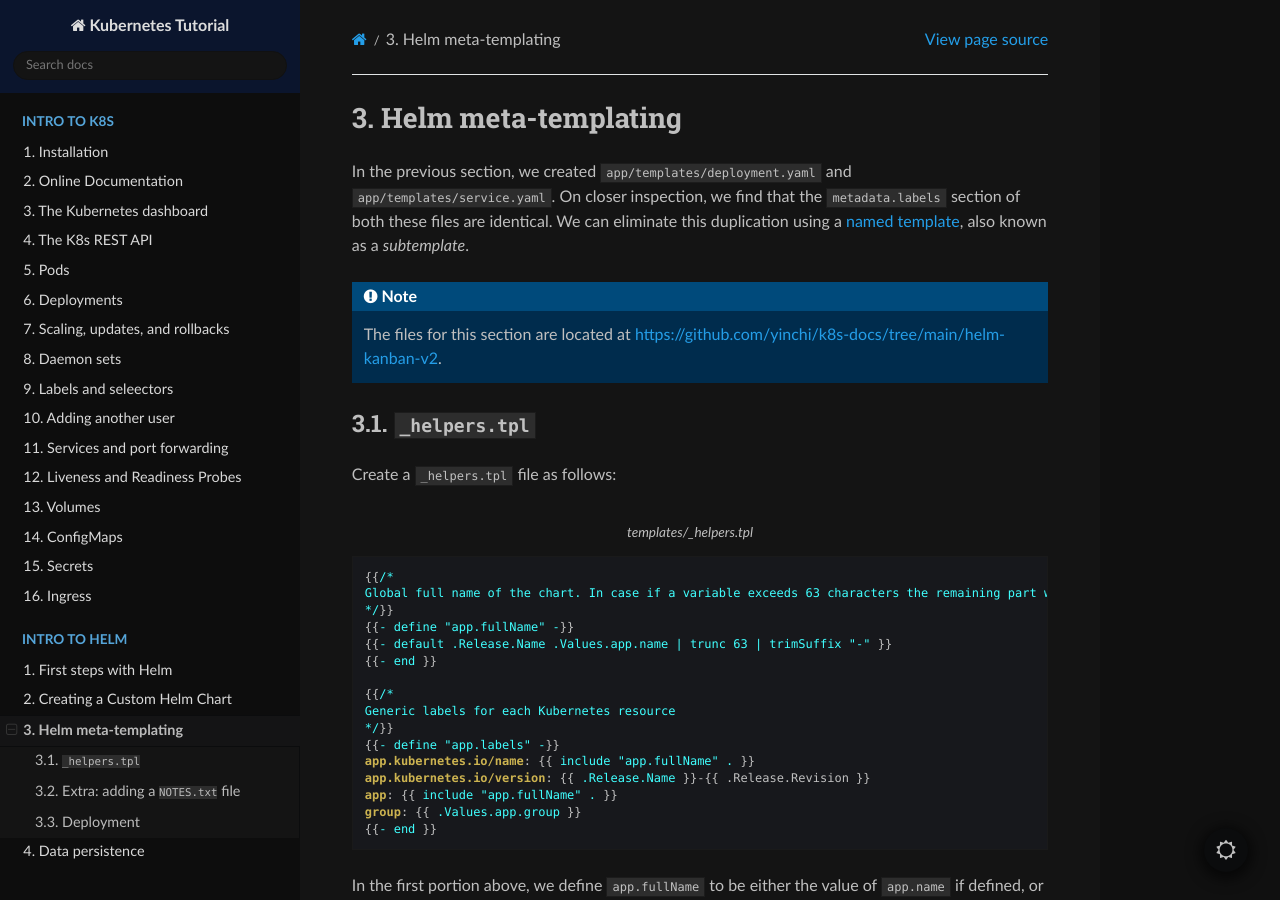
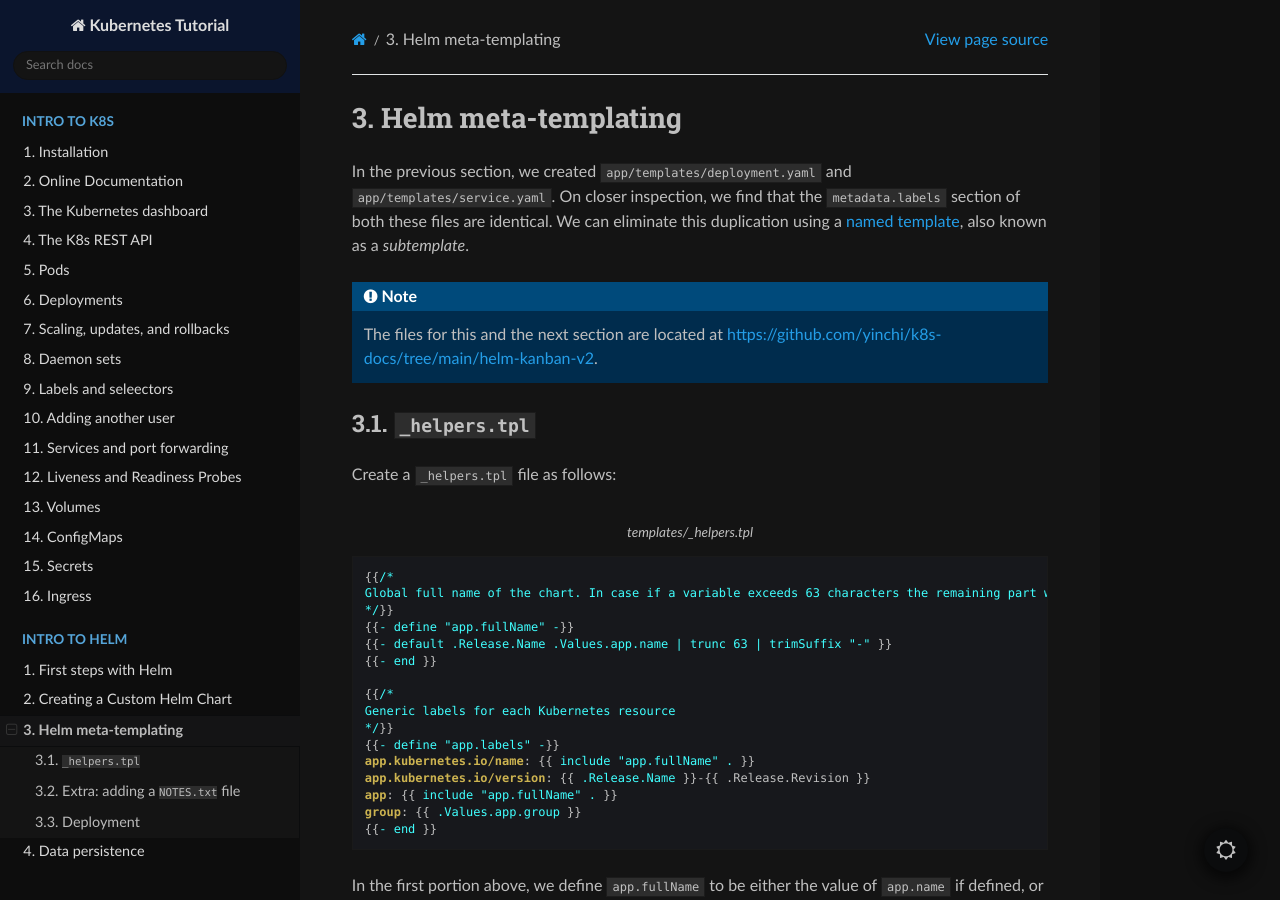
Before and after one commit to yinchi/k8s-docs, a Sphinx documentation site: the page built from source/helm/03-templating.md, in a window 1280 px wide and 900 px high. Built offline with Sphinx 7.4.7 and the Read the Docs theme 2.0.0, drawn with Linux system fonts in a browser that asks for light colours.

Commit message:
Update .gitignore, helm/03-templating.md

````diff
--- a/source/helm/03-templating.md
+++ b/source/helm/03-templating.md
@@ -5,7 +5,7 @@
 
 
 ```{note}
-The files for this section are located at <https://github.com/yinchi/k8s-docs/tree/main/helm-kanban-v2>.
+The files for this and the next section are located at <https://github.com/yinchi/k8s-docs/tree/main/helm-kanban-v2>.
 ```
 
 ## `_helpers.tpl`
````
Also changed, not shown: 1 other file.
